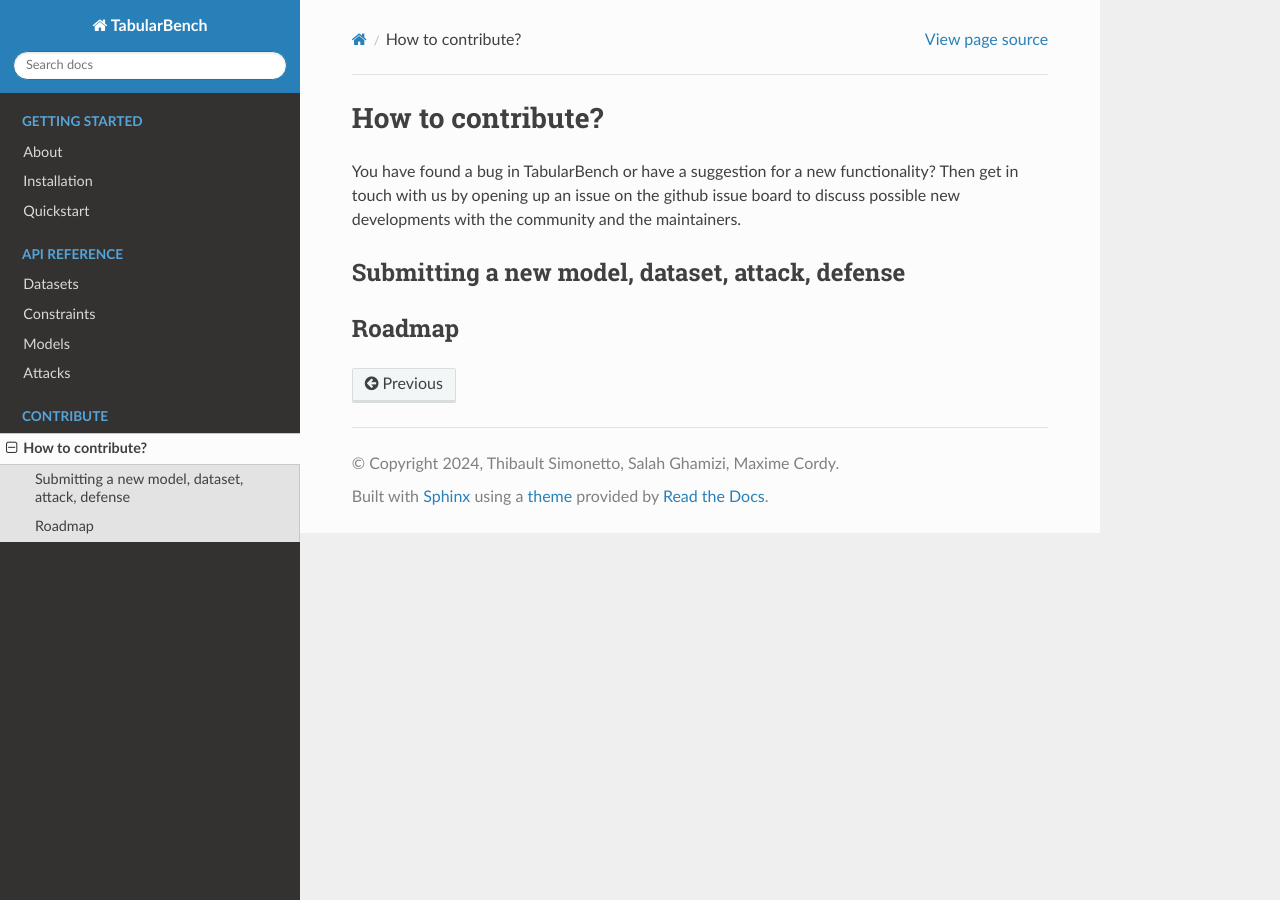
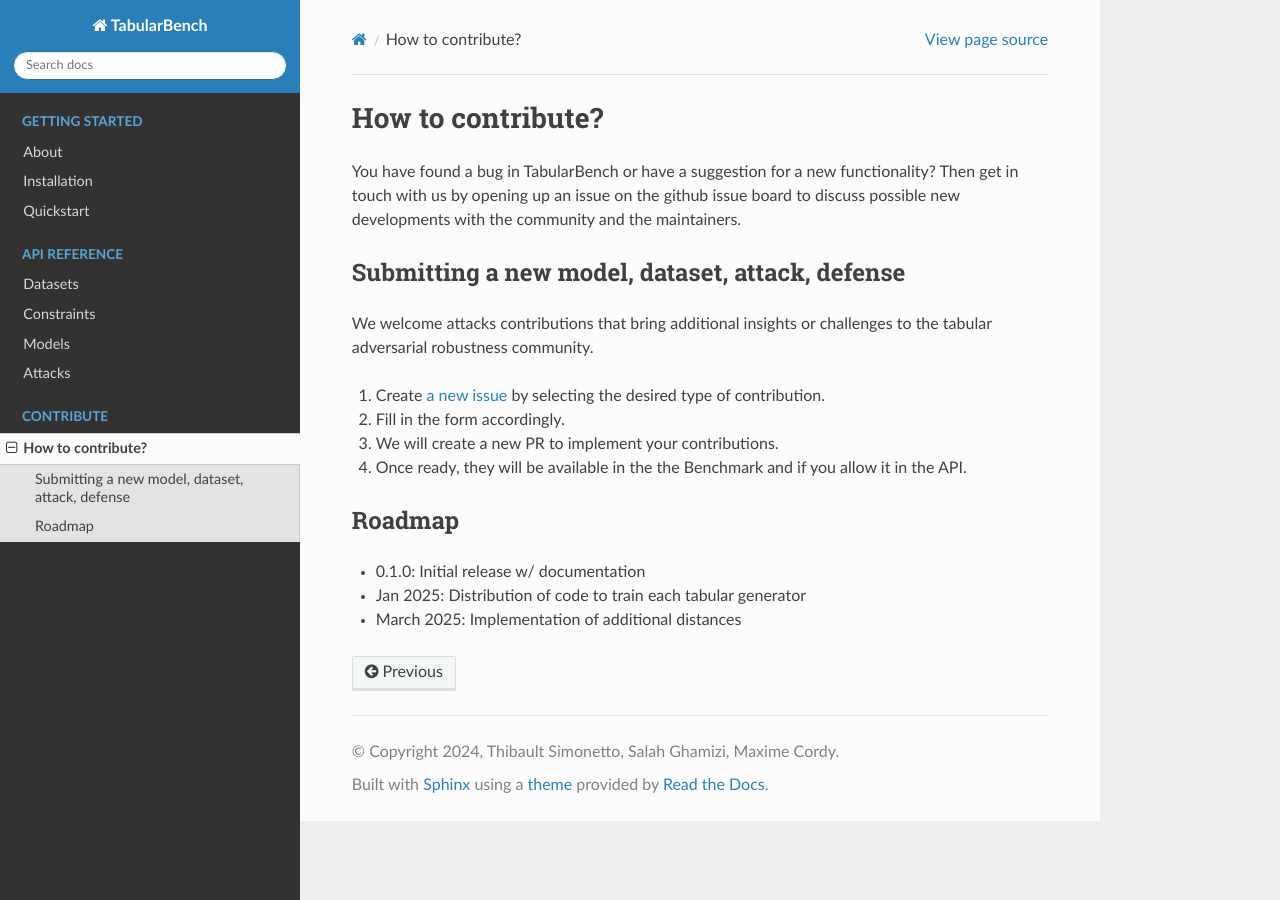
Before and after one commit to serval-uni-lu/tabularbench, a Sphinx documentation site: the page built from docs/source/contribute.md, in a window 1280 px wide. Built offline with Sphinx 7.4.7 and the Read the Docs theme 2.0.0, drawn with Linux system fonts in a browser that asks for light colours.

Commit message:
How to contribute documentation

```diff
--- a/docs/source/contribute.md
+++ b/docs/source/contribute.md
@@ -4,4 +4,15 @@
 
 ## Submitting a new model, dataset, attack, defense
 
+We welcome attacks contributions that bring additional insights or challenges to the tabular adversarial robustness community.
+
+1. Create [a new issue](https://github.com/serval-uni-lu/tabularbench/issues/new/choose) by selecting the desired type of contribution.
+2. Fill in the form accordingly.
+3. We will create a new PR to implement your contributions.
+4. Once ready, they will be available in the the Benchmark and if you allow it in the API.
+
 ## Roadmap
+
+- 0.1.0: Initial release w/ documentation
+- Jan 2025: Distribution of code to train each tabular generator
+- March 2025: Implementation of additional distances
```
